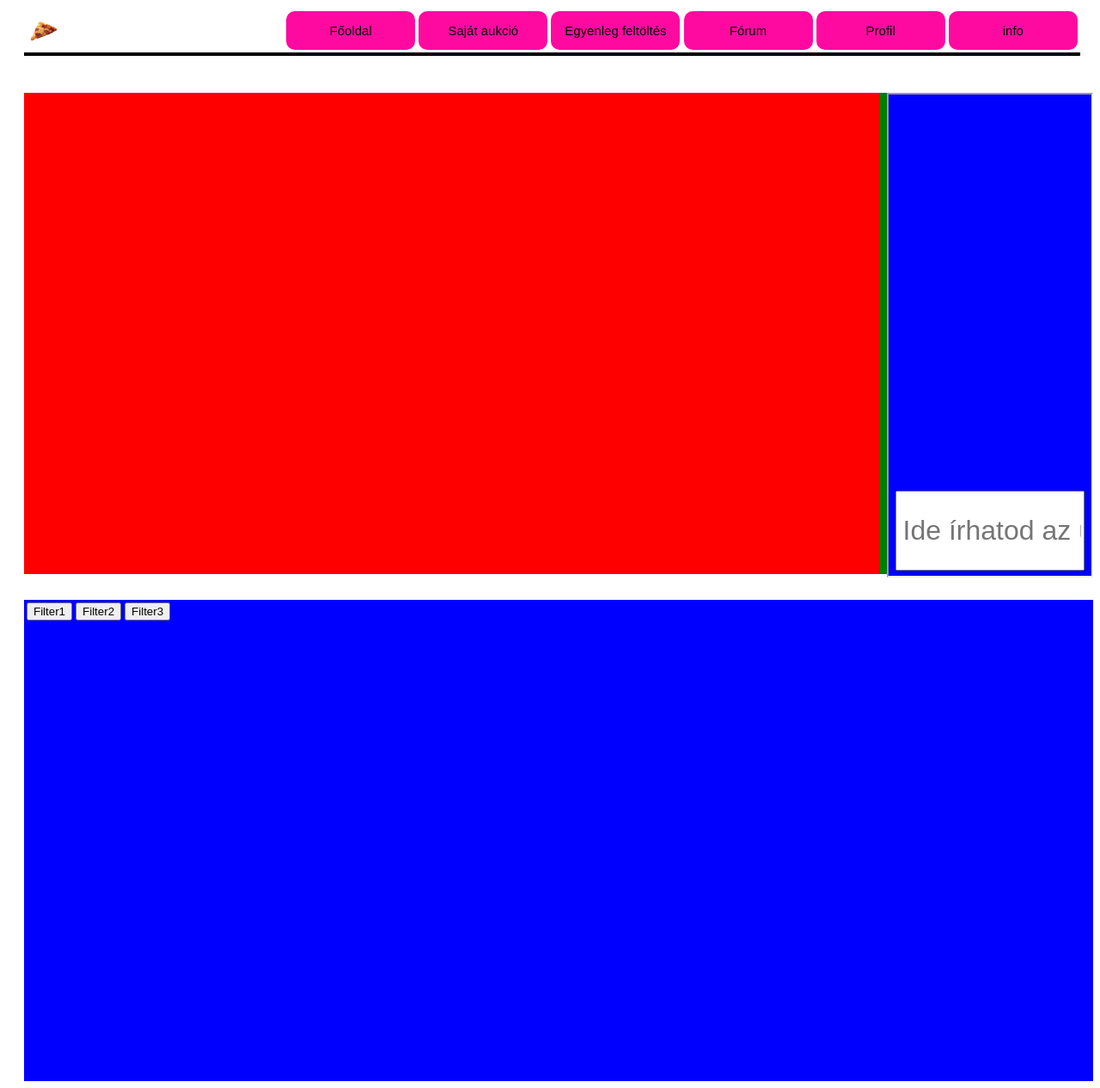
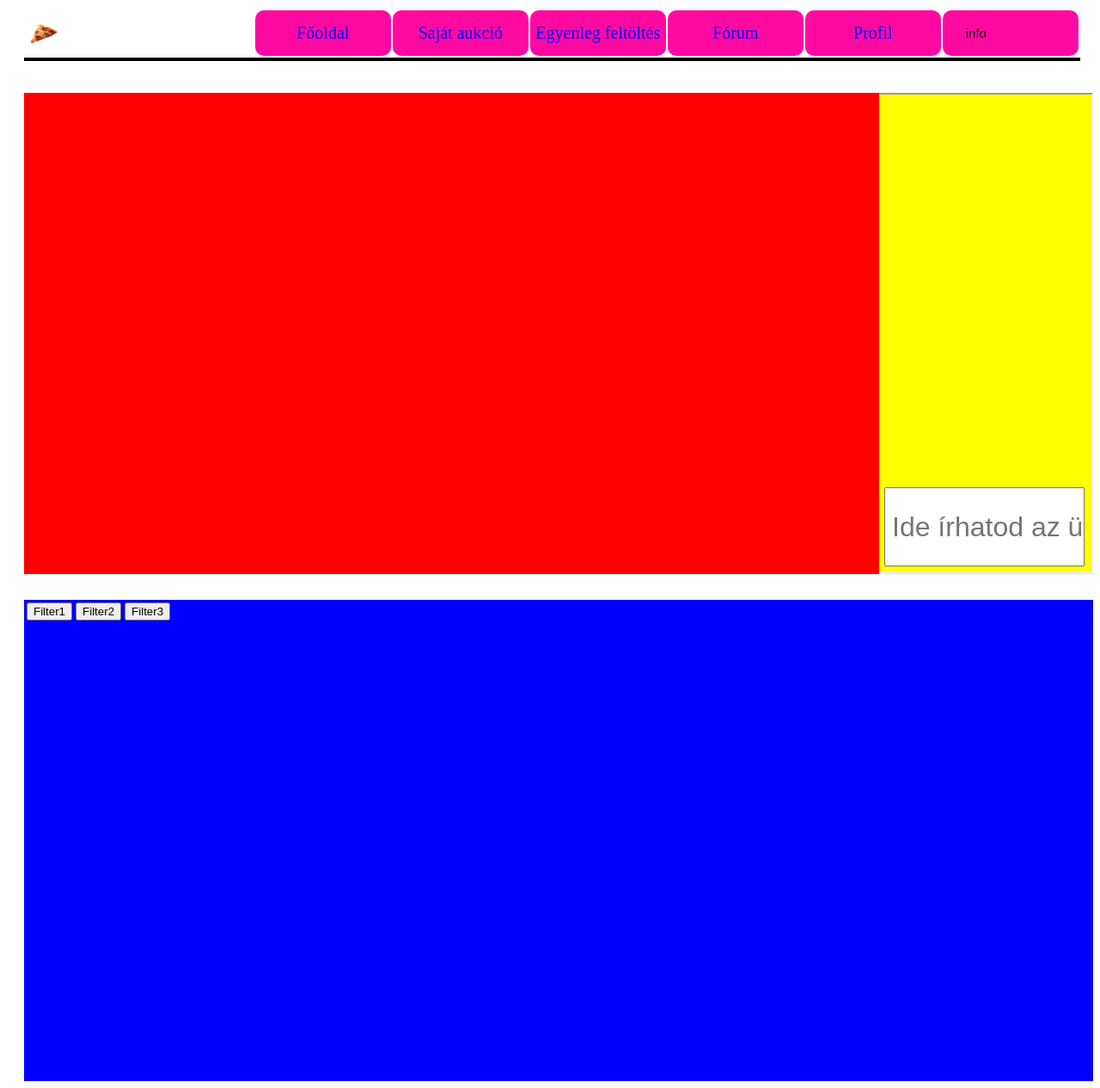
Before and after one commit to Vajaspiritos/Auction_House, a PHP site: page /Oldalak/fooldal.php in a window 1280 px wide. Shown: the whole page at 86% size. Run offline with PHP 8.4, Linux system fonts and the light colour scheme; the visitor is signed in with stand-in values (Sample User, id 1); data that the repository does not hold is empty.

Commit message:
fooldal es hivatkozasok megoldva

```diff
--- a/Oldalak/fooldal.php
+++ b/Oldalak/fooldal.php
@@ -12,11 +12,11 @@
 		<table>
 			<tr>
 				<td id="kep"><img src="..\Resources\Images\Icons\logo.gif" alt="Logo"></td>
-				<td class="menu-gombok"> <button>Főoldal</button></td>
-				<td class="menu-gombok"> <button class="menu-gombok">Saját aukció</button></td>
-				<td class="menu-gombok"> <button class="menu-gombok">Egyenleg feltöltés</button></td>
-				<td class="menu-gombok"> <button class="menu-gombok">Fórum</button></td>
-				<td class="menu-gombok"> <button class="menu-gombok">Profil</button></td>
+				<td class="menu-gombok"> <a href="fooldal.php">Főoldal</a></td>
+				<td class="menu-gombok"> <a href="sajat_aukcio.php" >Saját aukció</a></td>
+				<td class="menu-gombok"> <a href="egyenleg.php" >Egyenleg feltöltés</a></td>
+				<td class="menu-gombok"> <a href="forum.php" >Fórum</a></td>
+				<td class="menu-gombok"> <a href="profil.php" >Profil</a></td>
 				<td class="menu-gombok"> <button class="menu-gombok" onclick="alert('Ez egy aukciós oldal ahol egy kezdő tőkéböl kiindulva kell meggazdagodnod. Különböző tételekre licitálsz és reméled, hogy nem licitálnak túl. A megszerzett tárgyakat felteheted újabb aukciókra és abból szerzed a profitot. Ha minden pénzed elfogyott ne aggódj, naponta egyszer mehetsz dolgozni. Nem minden aukcióra léphetsz be, komolyabb aukciók komolyabb tételeket rejtenek ahova jelvény kell, ezeket a profilodnál tudod megvenni.')">info</button></td>
 			</tr>
 		</table>
@@ -24,16 +24,12 @@
 	<div class="menusor-spacer">
 	</div>
 	<div class="aukcios-felulet">
-	<div id="aukcio" class="inline">
-	</div>
+		<div id="aukcio" class="inline">
+		</div>
 
-
-	<iframe src="Chat.php" title="Chat Box" id="chat-box" class="inline"></iframe>
-
-
-
-	</div>
-
+		<div class ="inline" id="chat-box">
+			<iframe src="Chat.php" title="Chat Box" id="chat-box" class="inline"></iframe>
+		</div>
 	</div>
 		<table>
 		</table>
--- a/Resources/CSS/fooldal.css
+++ b/Resources/CSS/fooldal.css
@@ -24,20 +24,30 @@
 }
 
 
-.menu-gombok button
+.menu-gombok
 {
 	width: 10em;
 	height: 3em;
 	border-radius: 10px;
 	font-size: 15px;
 	overflow: hidden;
-	float: right;
 	background-color: #FF0AA1;
 	border-style: solid;
 	border-color: transparent;
 	margin-left: -80px;
+	text-align: center;
+	vertical-align: middle;
+}
+a
+{
+	text-decoration: none;
+	font-size: 20px;
 
+}
 
+a:visited
+{<!-- itt ezt majd megoldani --!>
+	font-style: italic;
 }
 .menusor-spacer
 {
@@ -61,10 +71,18 @@
 
 #chat-box
 {
-background-color: blue;
-height: inherit;
-width: 19%;
-float: right;
+	background-color: yellow;
+	height: inherit;
+	float: right;
+	width: 20%;
+}
+
+#chat-box iframe
+{
+	background-color: yellow;
+	height: 99.1%;
+	float: right;
+	width: 100%;
 }
 .inline
 {
```
Also changed, not shown: 1 other file.
